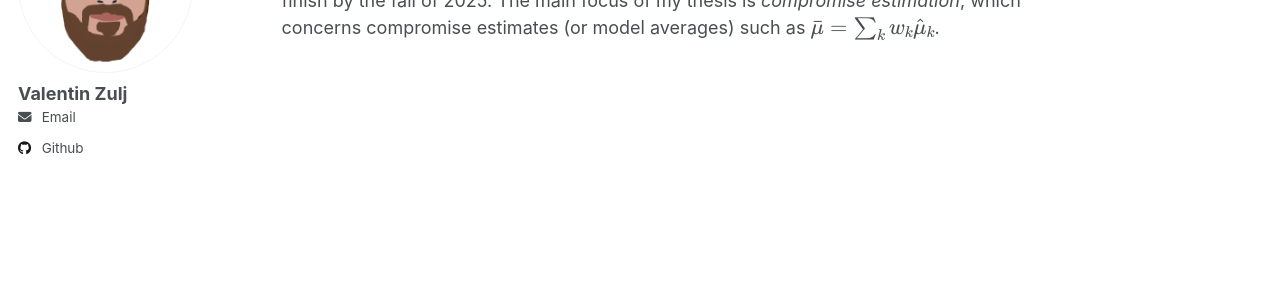
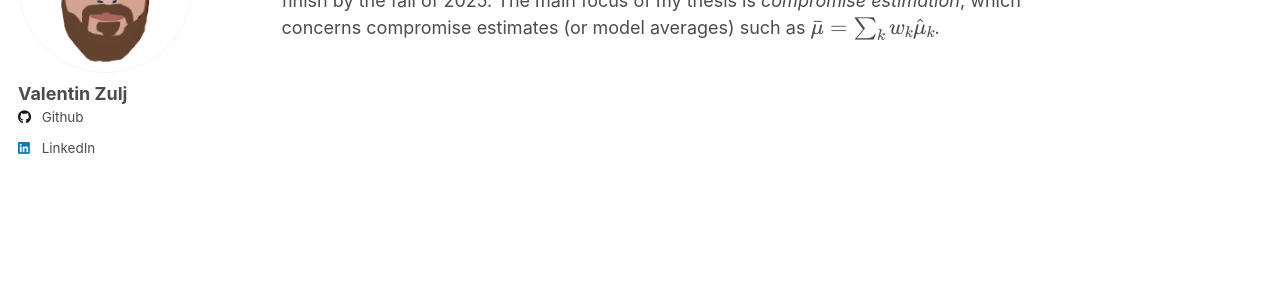
Before and after one commit to valentinzulj/valentinzulj.github.io, a Jekyll site: the page built from _pages/about.md, in a window 1280 px wide. Shown: the part 208-508 px from the top of the page. Built offline with Jekyll 4.4.1, drawn with Linux system fonts in a browser that asks for light colours.

Commit message:
update config

```diff
--- a/_config.yml
+++ b/_config.yml
@@ -21,14 +21,14 @@ repository               : "valentinzulj/valentinzulj.github.io"
 #               Additional customization can be done by editing /_includes/author-profile.html
 author:
   # Biographic information
-  avatar           : "profile.png"
+  avatar           : "profile_drawing.png"
   name             : "Valentin Zulj"
   pronouns         : # example: "she/her"
   bio              : #"Short biography for the left-hand sidebar"
   location         : #"Earth"
   employer         : #"Red Brick University"
   uri              : # URL
-  email            : "none@example.org"
+  email            : #"none@example.org"
 
   # Academic websites
   arxiv            : # URL - Update with the correct link to your profile
@@ -57,7 +57,7 @@ author:
   keybase          : # Username
   instagram        : # Username
   lastfm           : # Username
-  linkedin         : # Username
+  linkedin         : "valentin-zulj-6a78b91b0"
   mastodon         : # URL
   medium           : # URL
   pinterest        : # Username
```
Also changed, not shown: images/profile_drawing.png (renamed from images/profile.png).
